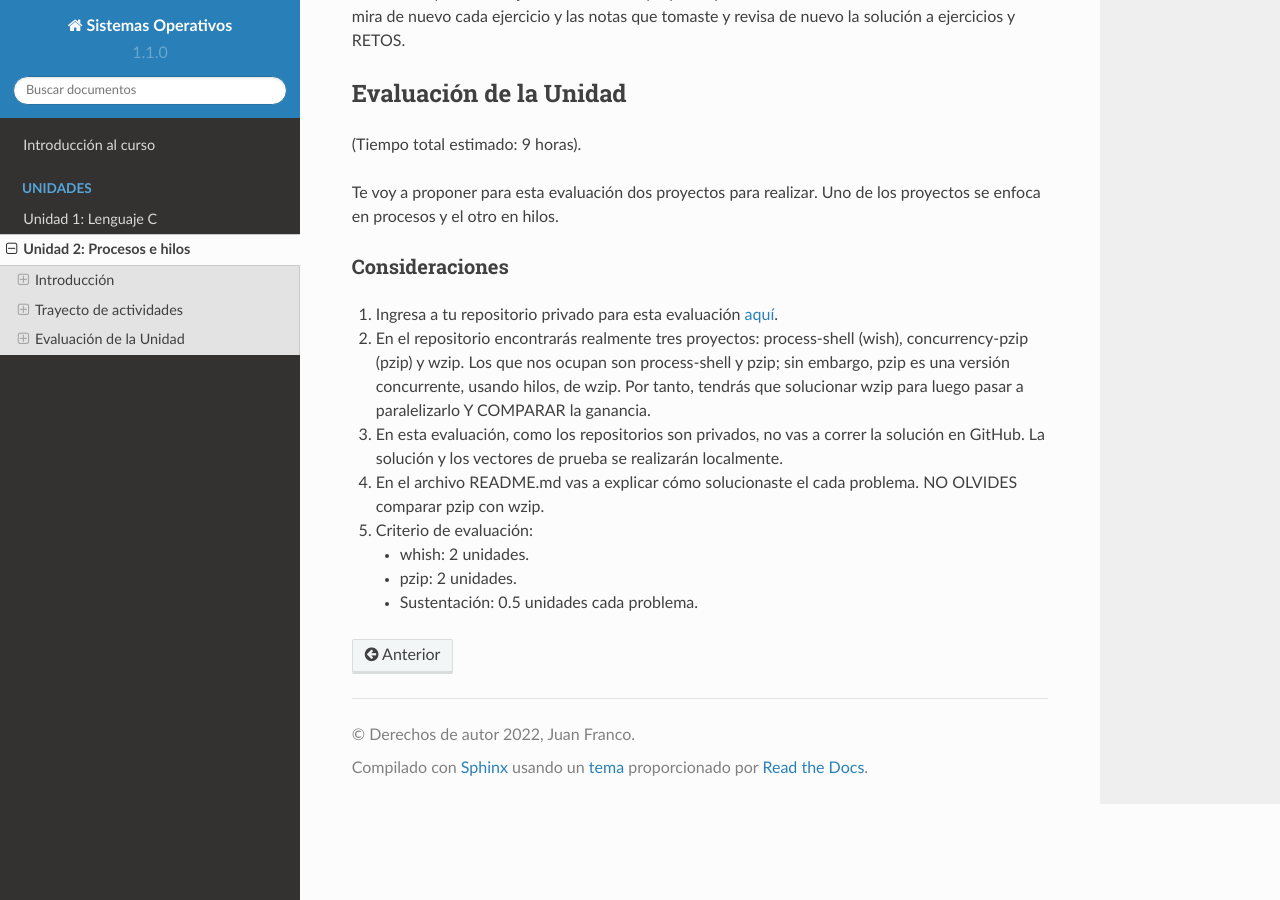
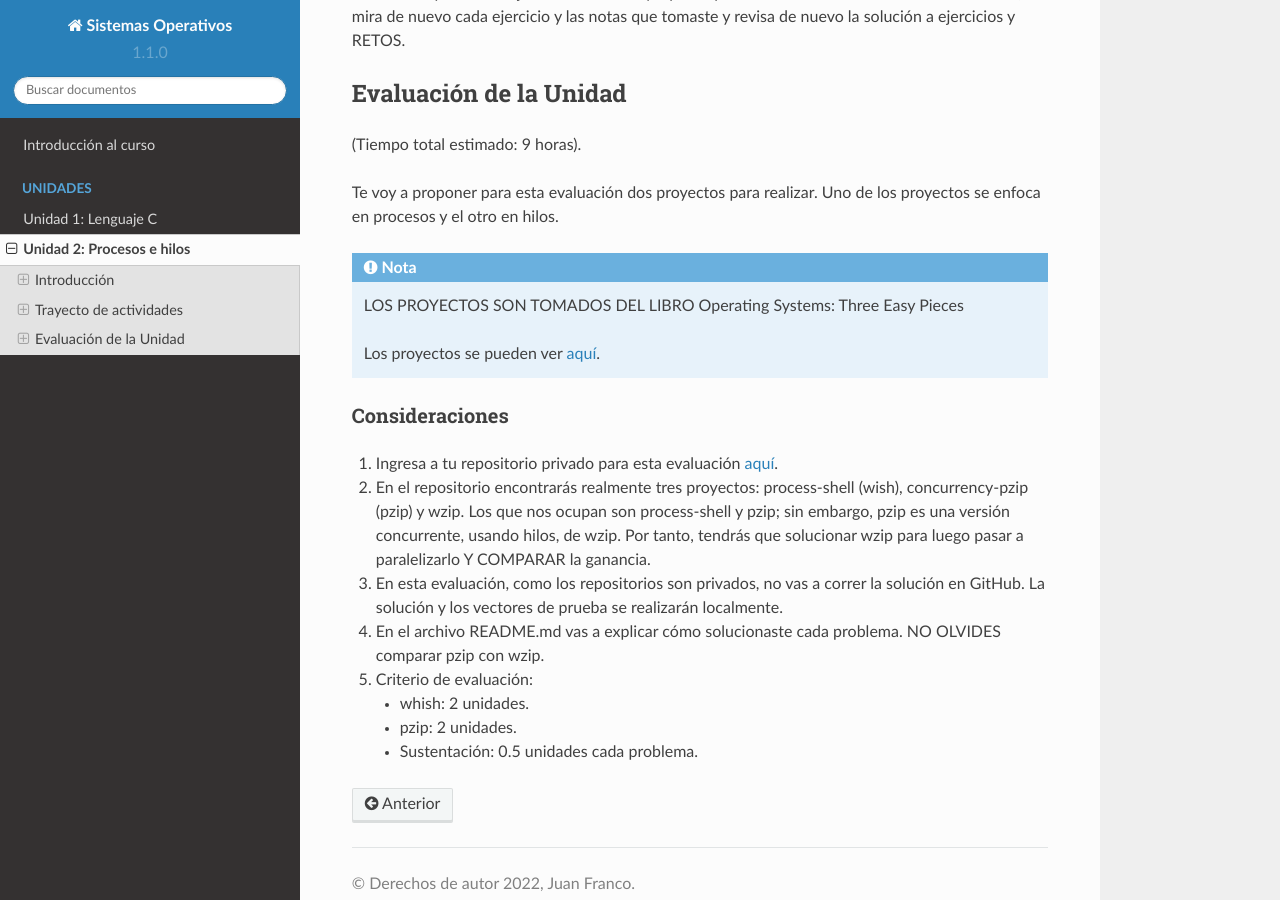
Before and after one commit to juanferfranco/sistemasoperativos, a Sphinx documentation site: the page built from docs/_unidad2/unidad2.rst, in a window 1280 px wide and 900 px high, scrolled down 10938 px. Built offline with Sphinx 7.4.7 and the Read the Docs theme 2.0.0, drawn with Linux system fonts in a browser that asks for light colours; pages that are not in the unit, such as notebooks, are missing from menus.

Commit message:
add reference to original projects

```diff
--- a/docs/_unidad2/unidad2.rst
+++ b/docs/_unidad2/unidad2.rst
@@ -608,6 +608,10 @@ Evaluación de la Unidad
 Te voy a proponer para esta evaluación dos proyectos para realizar.
 Uno de los proyectos se enfoca en procesos y el otro en hilos.
 
+.. note:: LOS PROYECTOS SON TOMADOS DEL LIBRO Operating Systems: Three Easy Pieces
+
+    Los proyectos se pueden ver `aquí <https://github.com/remzi-arpacidusseau/ostep-projects>`__.
+
 Consideraciones
 *****************
 
@@ -621,7 +625,7 @@ Consideraciones
 #. En esta evaluación, como los repositorios son privados, no vas a correr
    la solución en GitHub. La solución y los vectores de prueba se realizarán
    localmente.
-#. En el archivo README.md vas a explicar cómo solucionaste el cada problema.
+#. En el archivo README.md vas a explicar cómo solucionaste cada problema.
    NO OLVIDES comparar pzip con wzip.
 #. Criterio de evaluación:
 
```
